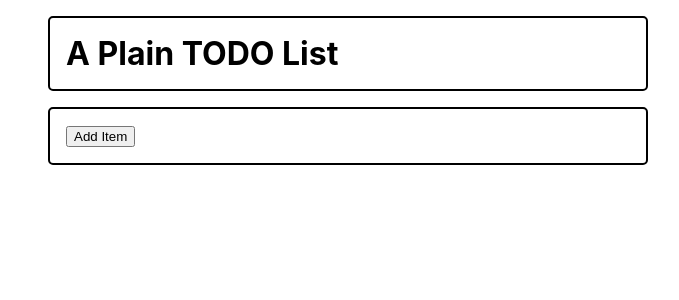
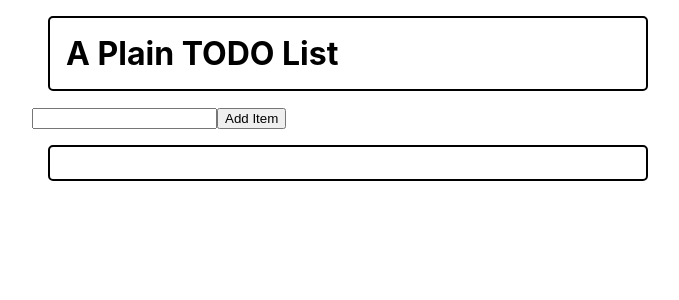
Before and after one commit to JanZaion/plaintodo, a Next.js app: page / in a window 1280 px wide. Shown: the top 300 px of the page, without its empty margins (292-971 px from the left). Built offline with nearby package versions, Linux system fonts and the light colour scheme.

Commit message:
make item list customisable

```diff
--- a/src/Add.tsx
+++ /dev/null
@@ -1,8 +0,0 @@
-type Props = { todos: number; setTodos: (todos: number) => void };
-
-const Add: React.FC<Props> = (props) => {
-  const { todos, setTodos } = props;
-  return <button onClick={() => setTodos(todos + 1)}>Add Item</button>;
-};
-
-export default Add;
--- /dev/null
+++ b/src/AddButton.tsx
@@ -0,0 +1,17 @@
+type Props = { todos: string[]; setTodos: (todos: string[]) => void; todo: string };
+
+const AddButton = (props: Props) => {
+  const { todos, setTodos, todo } = props;
+
+  return (
+    <button
+      onClick={() => {
+        setTodos([...todos, todo]);
+      }}
+    >
+      Add Item
+    </button>
+  );
+};
+
+export default AddButton;
--- /dev/null
+++ b/src/AddForm.tsx
@@ -0,0 +1,9 @@
+type Props = { setTodo: (todo: string) => void };
+
+const AddForm = (props: Props) => {
+  const { setTodo } = props;
+
+  return <input type="text" onChange={(e) => setTodo(e.target.value)} />;
+};
+
+export default AddForm;
--- /dev/null
+++ b/src/AddSection.tsx
@@ -0,0 +1,19 @@
+import AddButton from './AddButton';
+import AddForm from './AddForm';
+import { useState } from 'react';
+
+type Props = { todos: string[]; setTodos: (todos: string[]) => void };
+
+const AddSection = (props: Props) => {
+  const { todos, setTodos } = props;
+  const [todo, setTodo] = useState('');
+
+  return (
+    <div>
+      <AddForm setTodo={setTodo} />
+      <AddButton setTodos={setTodos} todos={todos} todo={todo} />
+    </div>
+  );
+};
+
+export default AddSection;
--- a/src/AppContainer.tsx
+++ b/src/AppContainer.tsx
@@ -1,18 +1,22 @@
 import Item from '../src/Item';
-import Add from '../src/Add';
+import AddSection from './AddSection';
 import styles from '../styles/Home.module.scss';
 import { useState } from 'react';
 
+// type ItemList = string[];
+
 const AppContainer = () => {
-  const [todos, setTodos] = useState(0);
+  const [todos, setTodos] = useState<string[]>([]);
 
   return (
-    <div className={styles.appContainer}>
-      <Add setTodos={setTodos} todos={todos} />
-      {[...Array(todos)].map((e, i) => (
-        <Item key={i} />
-      ))}
-    </div>
+    <>
+      <AddSection setTodos={setTodos} todos={todos} />
+      <ul className={styles.appContainer}>
+        {todos.map((e: string, i: number) => (
+          <Item content={e} key={i} />
+        ))}
+      </ul>
+    </>
   );
 };
 
--- a/src/Item.tsx
+++ b/src/Item.tsx
@@ -1,7 +1,8 @@
-type Props = {};
+type Props = { content: string };
 
 const Item = (props: Props) => {
-  return <div>Item</div>;
+  const { content } = props;
+  return <li>{content}</li>;
 };
 
 export default Item;
```
